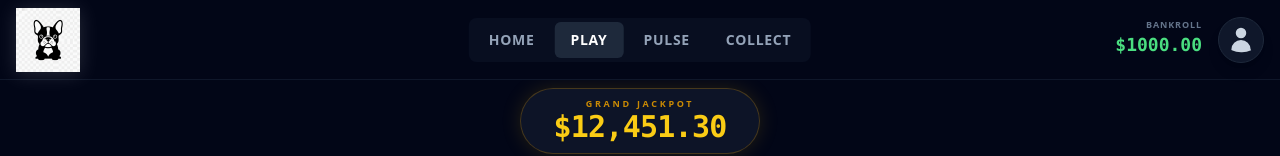
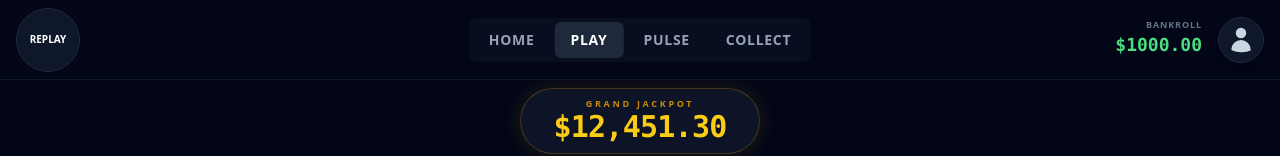
Before and after one commit to jztang-ship-it/replay-ifs-v2, a React (Vite) app: page /play in a window 1280 px wide. Shown: the top 156 px of the page. Built offline with nearby package versions, Linux system fonts and the light colour scheme.

Commit message:
Emergency Fix: Disable logo to show Profile

```diff
--- a/src/components/layout/TopNav.jsx
+++ b/src/components/layout/TopNav.jsx
@@ -1,8 +1,9 @@
 import React from 'react';
 import { Link, useLocation } from 'react-router-dom';
 import { useBankroll } from '../../context/BankrollContext';
-// 1. IMPORT THE LOGO
-import logo from '../../assets/logo.png';
+
+// NOTE: We temporarily removed the logo import to force the build to pass
+// import logo from '../../assets/logo.png';
 
 const ProfileIcon = () => (
   <svg xmlns="http://www.w3.org/2000/svg" viewBox="0 0 24 24" fill="currentColor" className="w-7 h-7 text-slate-300 hover:text-white transition-colors">
@@ -18,20 +19,24 @@ export default function TopNav() {
 
   return (
     <header className="shrink-0 h-20 bg-slate-950 border-b border-slate-900 flex items-center justify-between px-4 relative z-50">
+
+      {/* 1. TEMPORARY TEXT LOGO (To prove the update works) */}
       <div className="flex-1 flex justify-start">
         <Link to="/" className="flex items-center group">
-            <div className="h-16 w-16 relative transition-transform group-hover:scale-105">
-                {/* 2. USE THE IMPORTED LOGO */}
-                <img src={logo} alt="Replay Logo" className="absolute inset-0 w-full h-full object-contain drop-shadow-[0_2px_10px_rgba(255,255,255,0.15)]" />
+            <div className="h-16 w-16 flex items-center justify-center bg-slate-900 rounded-full border border-slate-800">
+                <span className="font-black text-[10px] text-white">REPLAY</span>
             </div>
         </Link>
       </div>
+
       <nav className="hidden sm:flex items-center gap-1 bg-slate-900/50 p-1 rounded-lg absolute left-1/2 -translate-x-1/2">
         <Link to="/" className={`px-4 py-2 rounded-md text-xs md:text-sm font-bold uppercase tracking-wider transition-all ${isActive('/')}`}>Home</Link>
         <Link to="/play" className={`px-4 py-2 rounded-md text-xs md:text-sm font-bold uppercase tracking-wider transition-all ${isActive('/play')}`}>Play</Link>
         <Link to="/pulse" className={`px-4 py-2 rounded-md text-xs md:text-sm font-bold uppercase tracking-wider transition-all ${isActive('/pulse')}`}>Pulse</Link>
         <Link to="/collect" className={`px-4 py-2 rounded-md text-xs md:text-sm font-bold uppercase tracking-wider transition-all ${isActive('/collect')}`}>Collect</Link>
       </nav>
+
+      {/* 2. THE PROFILE SECTION (This is what we want to see!) */}
       <div className="flex-1 flex items-center justify-end gap-4">
         <div className="flex flex-col items-end leading-none">
             <span className="text-[9px] text-slate-500 font-black uppercase tracking-widest mb-0.5">Bankroll</span>
@@ -41,6 +46,7 @@ export default function TopNav() {
             <ProfileIcon />
         </Link>
       </div>
+
     </header>
   );
 }
```
